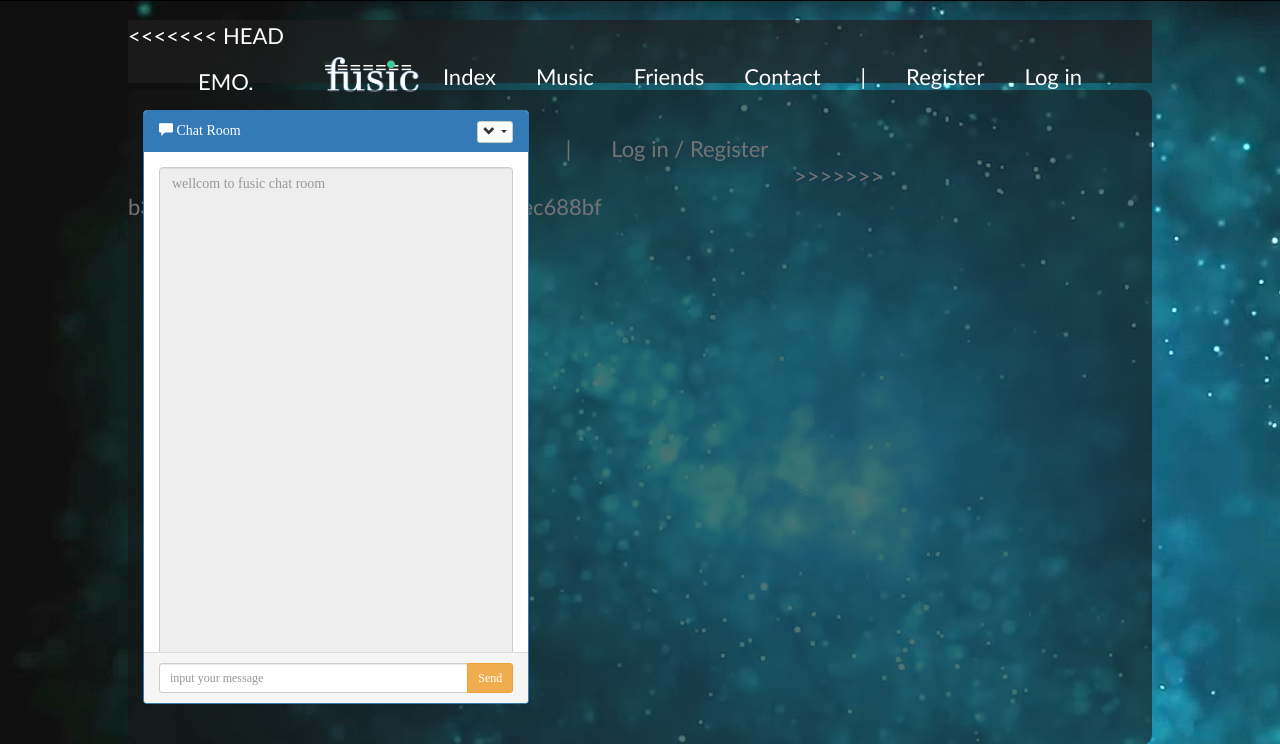
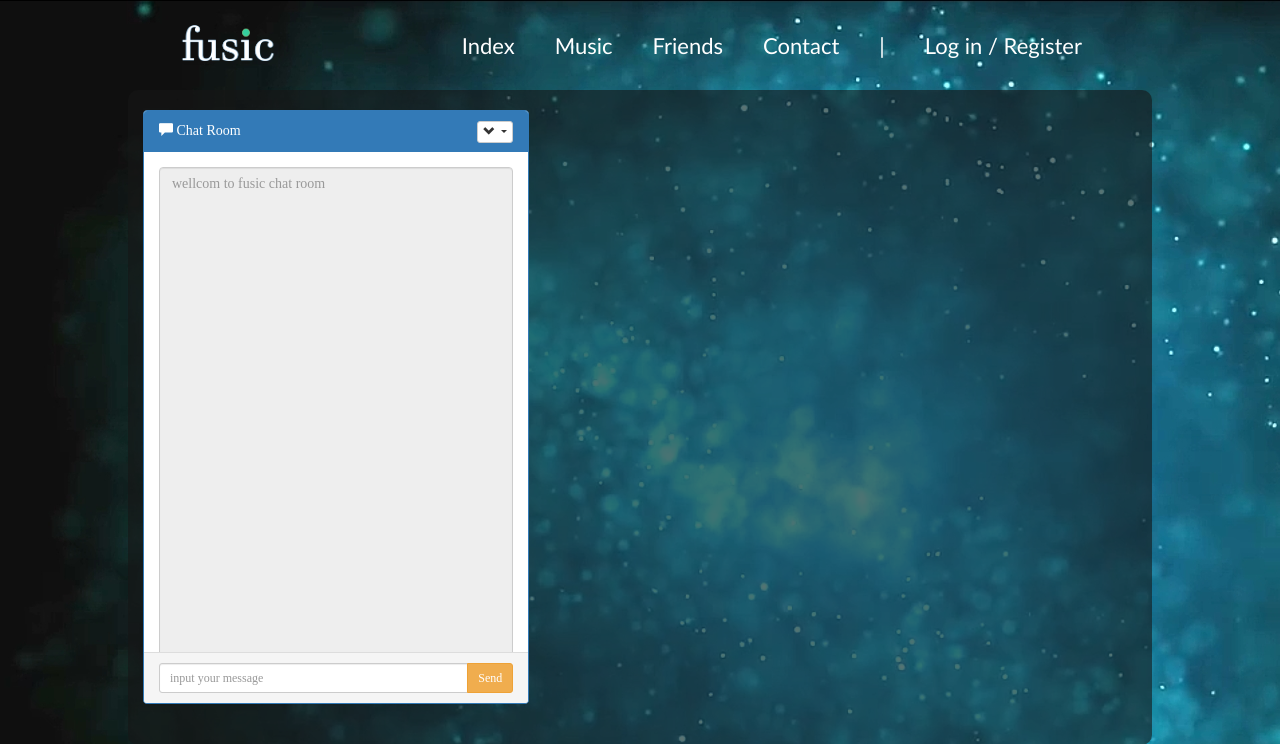
Before and after one commit to aienteam4/team4project, a Django app: page /makefriends/ in a window 1280 px wide. Shown: the top 744 px of the page. Run offline with Django 3.2, Linux system fonts and the light colour scheme; grey boxes labelled with a size stand in for pictures from a placeholder-image service; some libraries are stand-ins or nearby versions.

Commit message:
details modified - Ken Hsu

```diff
--- a/virtual/team4/templates/header.html
+++ b/virtual/team4/templates/header.html
@@ -91,41 +91,6 @@
     }
 </style>
 <header>
-<<<<<<< HEAD
-    <div>
-        <div class="icon">
-            <ul class="drop-down-menu">
-                <li><a href="{% url 'home:welcome' %}" style="float:left">EMO.</a>
-                </li>
-            </ul>
-        </div>
-        <div class="pages">
-            <ul class="drop-down-menu">
-                <li><a href="{% url 'home:index' %}">Index</a>
-                </li>
-                <li><a href="{% url 'music:music' %}">Music</a>
-                </li>
-                <li><a href="#">Friends</a>
-                    <ul>
-                        <li><a href="{% url 'makefriends:friends' %}">Make friends 哲偉的</a>
-                        </li>
-                        <li><a href="#">Chat room安昇的</a>
-                        </li>
-                        <li><a href="{% url 'donate:index' %}">Donate</a>
-                        </li>
-                    </ul>
-                </li>
-                <li><a href="{% url 'home:contact' %}">Contact</a>
-                </li>
-                <li class="divider">|
-                </li>
-                <li><a href="{% url 'member:register' %}">Register</a>
-                </li>
-                <li><a href="{% url 'member:login' %}">Log in</a>
-                </li>
-            </ul>
-        </div>
-=======
     <div class="icon">
         <a href="{% url 'home:welcome' %}">
             <div >
@@ -160,6 +125,5 @@
             <li><a href="{% url 'home:login_or_register' %}">Log in / Register</a>
             </li>
         </ul>
->>>>>>> b3365ced9fa52f686c15b83b6a5f58e17ec688bf
     </div>
 </header>
```
Also changed, not shown: virtual/team4/donate/migrations/0004_merge_20181006_1501.py (added), virtual/team4/message/migrations/0004_merge_20181006_1500.py (added).
